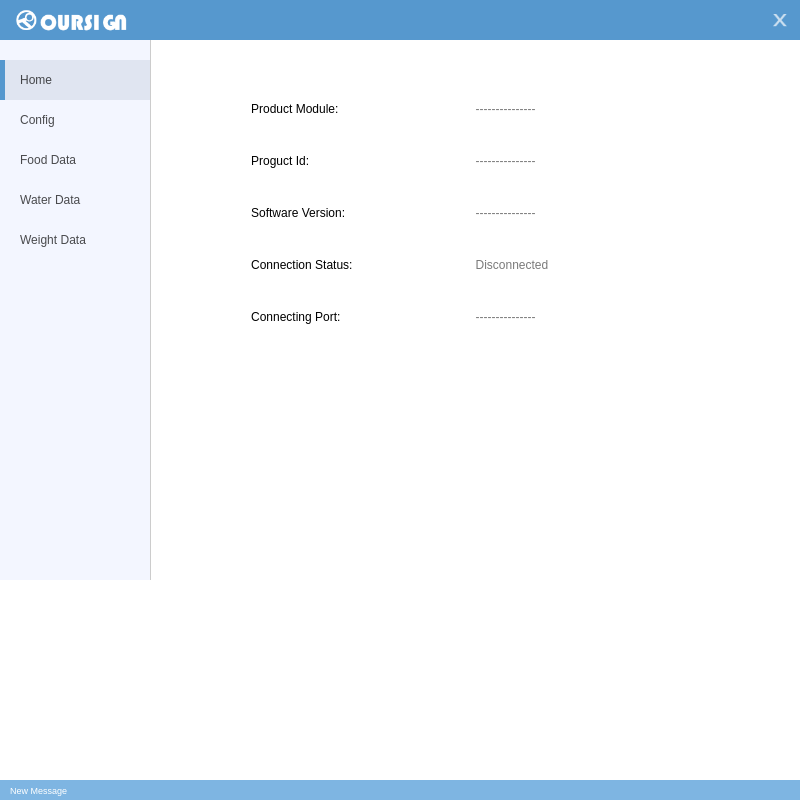
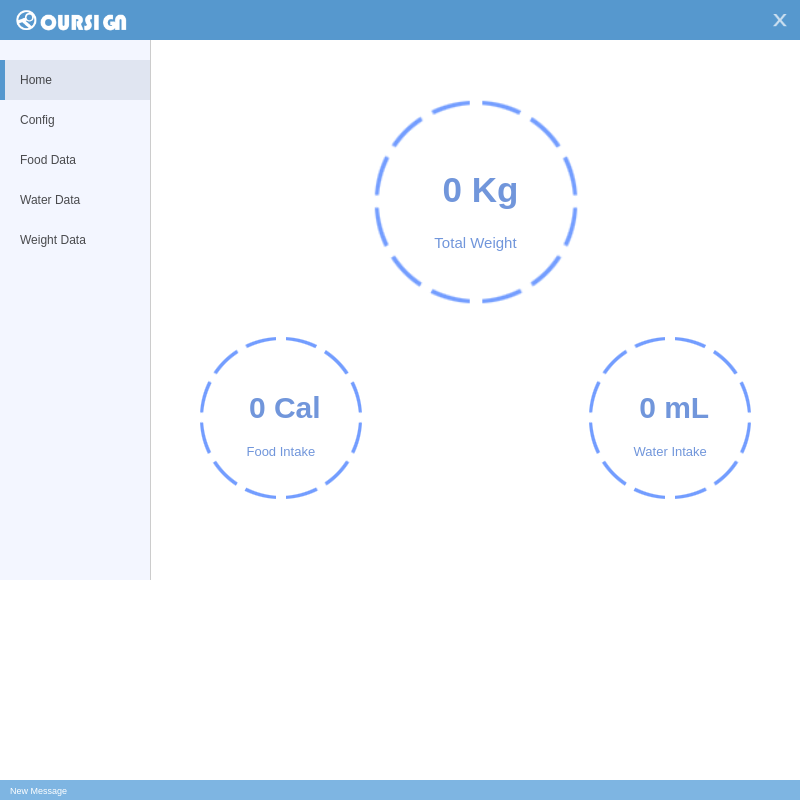
Before and after one commit to EdwordKevin/RPISUMMER19IEDSEC1GPY, an Electron app: page index.html in a window 800 px wide. Drawn offline with Linux system fonts and the light colour scheme.

Commit message:
home page finished

```diff
--- a/funcs.js
+++ b/funcs.js
@@ -63,6 +63,7 @@ function fadeout(jq,time){
 function fadein(jq,time){
     return new Promise((resolve)=>{
         jq.css({opacity: 0}).animate({opacity: 1},time,"swing");
+        resolve();
     });
 }
 
@@ -70,14 +71,23 @@ let first=true;
 function showpage(clselector,idselector){
     if(first){
         first=false;
-        fadein($(idselector).css({display:"inline"}),200);
+        fadein($(idselector).css({display:"inline"}),200).then(()=>{
+            $(idselector).trigger("pageshown");
+            console.log(idselector);
+        });
         return;
     }
     let outed=null;
     $(clselector).each(function(){
         if($(this).css("display")!="none") {
             outed=fadeout($(this),200);
-            outed.then(()=>fadein($(idselector).css({display:"inline"}),200));
+            outed.then(()=>{
+                let fd = fadein($(idselector).css({display:"inline"}),200);
+                fd.then(()=>{
+                    $(idselector).trigger("pageshown");
+                    console.log(idselector);
+                })
+            });
         }
     })
 
--- a/index.html
+++ b/index.html
@@ -3,6 +3,7 @@
     <head>
         <meta http-equiv="Content-Type" content="text/html; charset=utf-8" />
         <style>
+            img{-webkit-user-drag: none}
             html{margin: 0px;height: 100%;width: 100%}
             body{margin: 0px;height: 100%;width: 100%}
             div{height:100%;margin:0px;;-webkit-user-select: none;}
@@ -15,16 +16,29 @@
             .idx{height: 40px; width: 130px;line-height: 40px;font-size: 12px;font-family: Arial;padding-left: 15px;color: rgba(0, 0, 0,0.7);margin-left: 5px}
             #homeidx{margin-top:20px}
             #sttsbar{height: 20px;width: 100%;bottom: 0px;position:absolute;background:rgb(126, 181, 226);font-family: Arial;font-size: 9px;color:white;line-height: 22px;padding-left: 10px;box-sizing: border-box}
-            .page{position:absolute;width:100%;height: 100%;display: none;background:rgb(255, 255, 255);box-sizing: border-box;font-size: 12px;font-family: Arial}
-            #homel{float: left;width:50%;height: 100%;box-sizing: border-box;padding-left: 100px;padding-top: 50px}
-            #homer{float: right;width: 50%;height:100%;box-sizing: border-box;padding-top: 50px}
-            .info{color: rgb(122, 122, 122)}
+            .page{position:absolute;width:100%;height: 100%;display: none;background:rgb(255, 255, 255);box-sizing: border-box;font-size: 12px;font-family: Arial;}
             #homepg{display: inline;opacity: 0;}
+            #homediv{position: absolute;height:60%;width: 100%;bottom: 0px;left:0px}
+            #mainstatus{position: absolute; top:30%;transform: translate(-50%,-50%);left:50%;height:250px;width: 250px;}
+            #mp{height: 100%;width: 100%}
+            #mstxtnum{font-family: Arial;font-size: 35px;}
+            .num{position :absolute;top:45%;left:52%;transform: translate(-50%,-50%);color:rgb(113, 150, 219)}
+            #mstxttit{font-family: Arial;font-size: 15px}
+            .tit{position :absolute;top:60%;left:50%;transform: translate(-50%,-50%);;color:rgb(113, 150, 219)}
+            #secstatusl{position: absolute; top:70%;transform: translate(-50%,-50%);left:20%;height:200px;width: 200px;}
+            #sl{height: 100%;width: 100%}
+            #slstxtnum{font-family: Arial;font-size: 30px;}
+            #slstxttit{font-family: Arial;font-size: 13px}
+            #secstatusr{position: absolute; top:70%;transform: translate(-50%,-50%);left:80%;height:200px;width: 200px;}
+            #sr{height: 100%;width: 100%}
+            #srstxtnum{font-family: Arial;font-size: 30px;}
+            #srstxttit{font-family: Arial;font-size: 13px}
 
-            @keyframes fadein{
-                from {opacity: 0}
-                to   {opacity: 1}
+            @keyframes rot{
+                from {transform: rotate(-180deg)}
+                to {transform: rotate(0deg)}
             }
+
         </style>
 
     </head>
@@ -44,22 +58,35 @@
                 </div>
                 <div id="right_content">
                     <div id="homepg" class="page">
-                        <div id="homel">
-                            <p>Product Module: </p><br/>
-                            <p>Proguct Id: </p><br/>
-                            <p>Software Version: </p><br/>
-                            <p>Connection Status: </p><br/>
-                            <p>Connecting Port: </p>
+                        <div id="mainstatus">
+                            <img id="mp" src="img/circ.png">
+                            <b id="mstxtnum" class="num">0 Kg</b>
+                            <p id="mstxttit" class="tit">Total Weight</p>
                         </div>
-                        <div id="homer">
-                            <p id="pm" class="info">---------------</p><br/>
-                            <p id="pi" class="info">---------------</p><br/>
-                            <p id="sv" class="info">---------------</p><br/>
-                            <p id="cs" class="info">Disconnected</p><br/>
-                            <p id="cp" class="info">---------------</p>
+                        <div id="secstatusl">
+                            <img id="slp" src="img/circ.png">
+                            <b id="slstxtnum" class="num">0 Cal</b>
+                            <p id="slstxttit" class="tit">Food Intake</p>
+                        </div>
+                        <div id="secstatusr">
+                            <img id="srp" src="img/circ.png">
+                            <b id="srstxtnum" class="num">0 mL</b>
+                            <p id="srstxttit" class="tit">Water Intake</p>
                         </div>
                     </div>
-                    <div id="cfgpg" class="page">configuration</div>
+                    <div id="cfgpg" class="page">
+                        <div id="configcontent">
+                            <div id="config1">
+                                <div "cfg1set"></div>
+                                <p>Target Weight</p>
+                            </div>
+                            <div id="config2">
+                                <div id="cfg2set"></div>
+                                <p>Standard Foodsupply</p>
+                            </div>
+                        </div>
+                        <div id="save"></div>
+                    </div>
                     <div id="fdpg" class="page">food data</div>
                     <div id="wtrdpg" class="page">water</div>
                     <div id="wgtpg" class="page">weight data</div>
--- a/index.js
+++ b/index.js
@@ -27,10 +27,17 @@ lb_anim(".idx", "rgb(224, 229, 241)",function(id){//add left bar task
 
 //add close function
 var ipc = require('electron').ipcRenderer;
-$("#closebt").click(function (){
+$("#closebt").click(function (){1
     ipc.send('window-close');
 });
 
 $('#homeidx').trigger("click");
 
 updatemessage("New Message");
+
+$("#homepg").on("pageshown",function(){
+    console.log(1);
+    $("#mp").css({animation:"rot 1.5s"});
+    $("#slp").css({animation:"rot 1s"});
+    $("#srp").css({animation:"rot 1.25s"});
+});
--- a/main.js
+++ b/main.js
@@ -22,7 +22,7 @@ function createWin (){
     win.loadFile('index.html');
 
     //turn on developer tools
-    //win.webContents.openDevTools();
+    win.webContents.openDevTools();
 
     //cancel referance
     win.on('closed', () => {
```
Also changed, not shown: img/circ.png (added), img/good.png (added), img/homebot.png (added), 2 other files.
